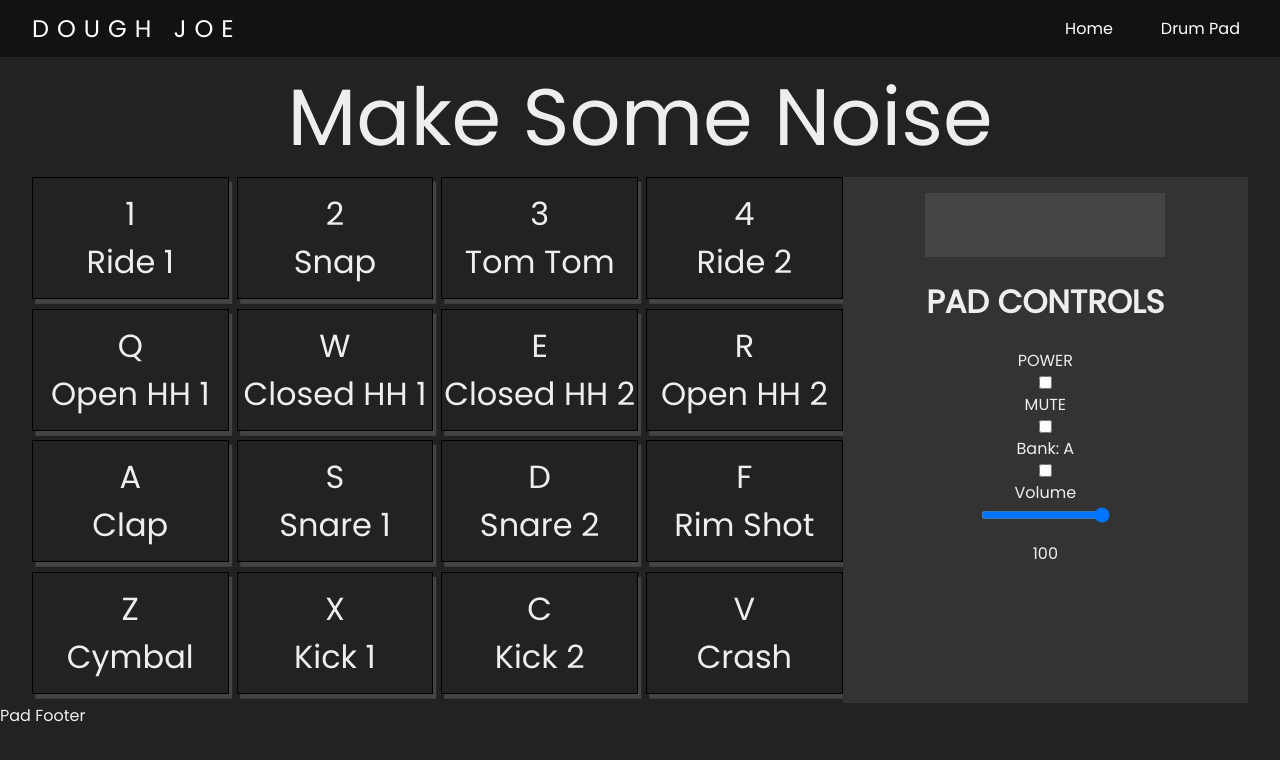
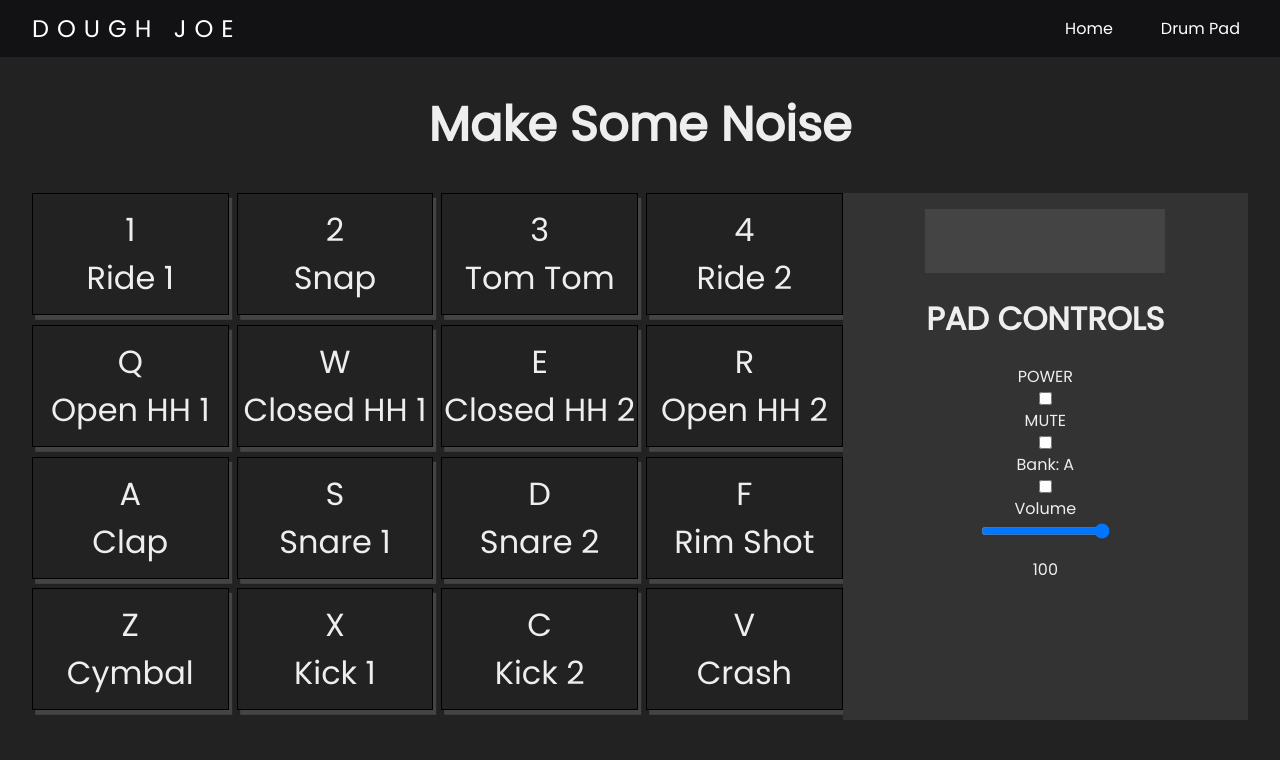
Before and after one commit to Zobee/AlchemixstImproved, a React (Create React App) app in the folder alchemixst/: page /pad in a window 1280 px wide. Shown: the top 760 px of the page. Built offline with nearby package versions, Linux system fonts and the light colour scheme.

Commit message:
Removed pad header and footer

```diff
--- a/alchemixst/src/components/DrumPad/DrumPad.js
+++ b/alchemixst/src/components/DrumPad/DrumPad.js
@@ -1,8 +1,6 @@
 import React, {useState} from 'react'
 import PadDeck from './PadDeck'
 import PadControls from './PadControls'
-import PadHeader from './PadHeader'
-import PadBottom from './PadBottom'
 
 function DrumPad() {
     const [isOn, setIsOn] = useState(false)
@@ -10,12 +8,11 @@ function DrumPad() {
     const [activePad, setActivePad] = useState(null)
     return (
     <div className='drumpad'>
-        <PadHeader activePad={activePad}/>
+        <h1 className='pad-header'>Make Some Noise</h1>
         <div className='pad-container'>
             <PadDeck isOn={isOn} setActivePad={setActivePad} volume={volume}/>
             <PadControls activePad={activePad} setIsOn={setIsOn} volume={volume} setVolume={setVolume}/>
         </div>
-        <PadBottom activePad={activePad}/>
     </div>
     )
 }
--- a/alchemixst/src/components/DrumPad/PadBottom.js
+++ /dev/null
@@ -1,11 +0,0 @@
-import React from 'react'
-
-function PadBottom({activePad}) {
-    return (
-        <div>
-            Pad Footer
-        </div>
-    )
-}
-
-export default PadBottom
--- a/alchemixst/src/components/DrumPad/PadHeader.js
+++ /dev/null
@@ -1,11 +0,0 @@
-import React from 'react'
-
-function PadHeader({activePad}) {
-    return (
-        <div className='pad-header'>
-            Make Some Noise
-        </div>
-    )
-}
-
-export default PadHeader
--- a/alchemixst/src/index.css
+++ b/alchemixst/src/index.css
@@ -512,7 +512,7 @@ body{
 
 /*DRUM PAD*/
 .pad-header{
-  font-size: 5rem;
+  font-size: 3rem;
   text-align: center;
 }
 
```
